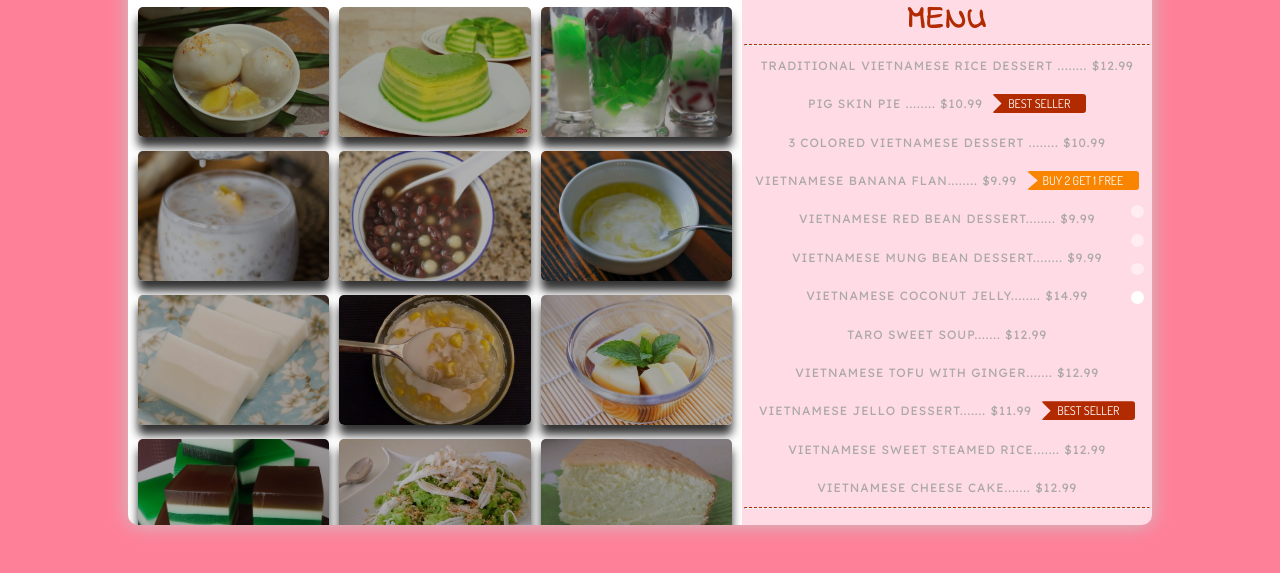
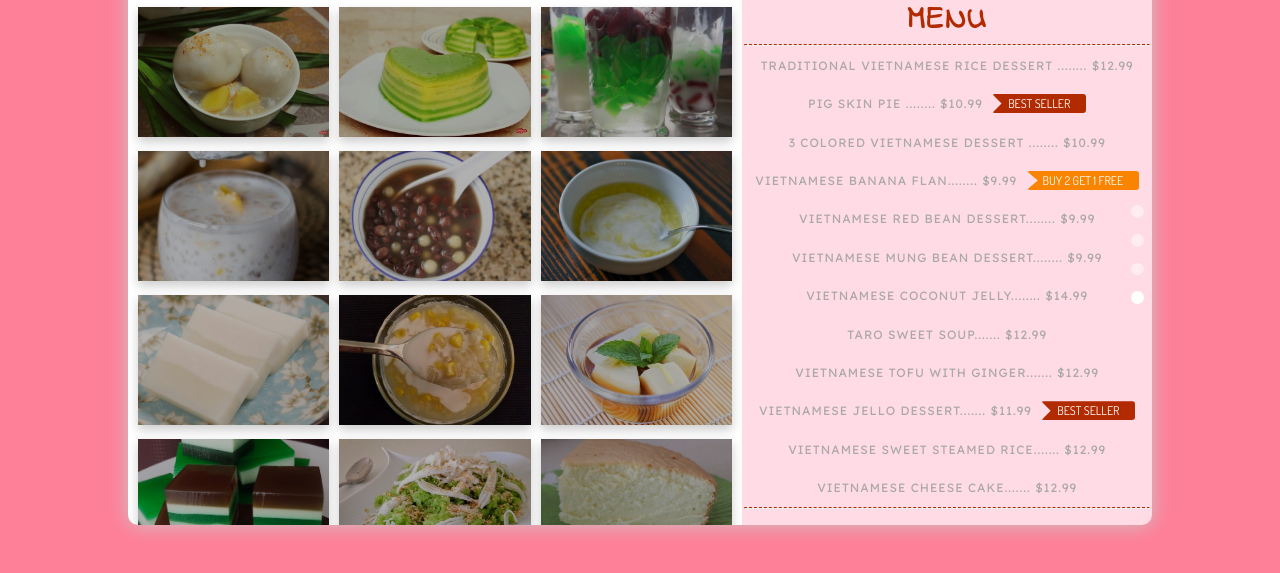
Before and after one commit to dustinvo17/MayKitchen-Client, a plain HTML site: page index.html in a window 1280 px wide. Both pictures are taken after a click on the picture 1137 px from the left and 492 px from the top of the page. Shown: the part 195-768 px from the top of the page. Drawn offline with nearby package versions, Linux system fonts and the light colour scheme.

Commit message:
fix box shadow

```diff
--- a/index.css
+++ b/index.css
@@ -275,10 +275,11 @@ main {
     width: 100%;
     height: 170px;
     object-fit: cover;
-     filter: brightness(70%);
-    border-radius: 5px;
+    filter: brightness(70%);
     cursor: pointer;
-    box-shadow:0 10px 10px rgba(0,0,0,0.8);
+     box-shadow:0 5px 10px rgba(0,0,0,0.2);
+
+
 }
 .item-img:hover{
       filter: brightness(120%);
@@ -456,6 +457,7 @@ main {
     height:70%;
     object-fit: center;
      box-shadow:0 5px 10px rgba(0,0,0,0.2);
+
 
     border-radius:3px;
 
```
